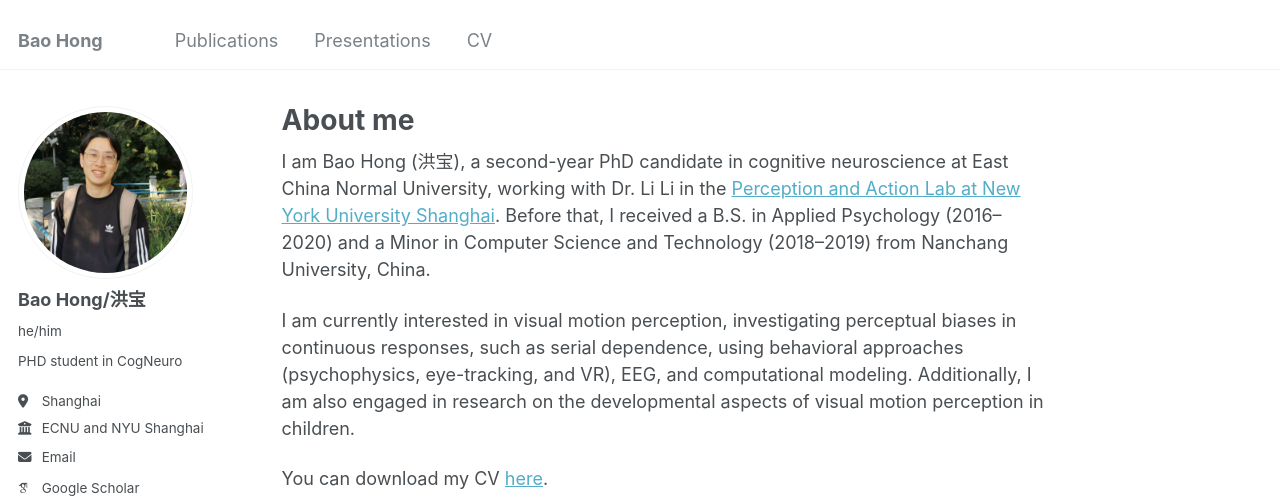
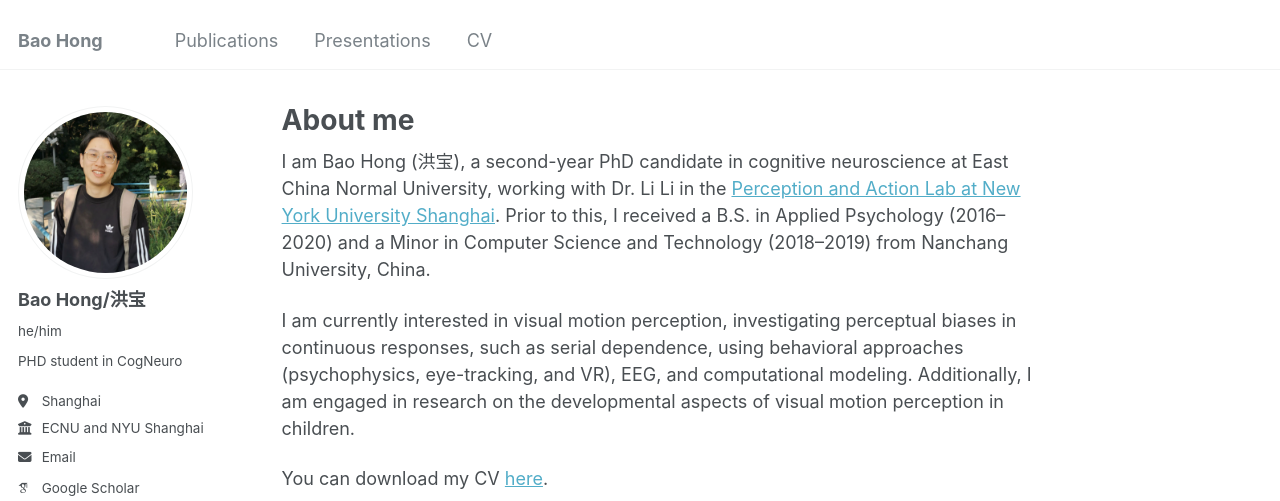
Before and after one commit to Bao-Hong/Bao-Hong.github.io, a Jekyll site: the page built from _pages/about.md, in a window 1280 px wide. Shown: the top 501 px of the page. Built offline with Jekyll 4.4.1, drawn with Linux system fonts in a browser that asks for light colours; some web fonts are replaced.

Commit message:
Initial committest

```diff
--- a/_pages/about.md
+++ b/_pages/about.md
@@ -6,8 +6,8 @@
   - /about/
   - /about.html
 ---
-I am Bao Hong (洪宝), a second-year PhD candidate in cognitive neuroscience at East China Normal University, working with Dr. Li Li in the [Perception and Action Lab at New York University Shanghai](https://wp.nyu.edu/perception_action_lab/). Before that, I received a B.S. in Applied Psychology (2016–2020) and a Minor in Computer Science and Technology (2018–2019) from Nanchang University, China.
+I am Bao Hong (洪宝), a second-year PhD candidate in cognitive neuroscience at East China Normal University, working with Dr. Li Li in the [Perception and Action Lab at New York University Shanghai](https://wp.nyu.edu/perception_action_lab/). Prior to this, I received a B.S. in Applied Psychology (2016–2020) and a Minor in Computer Science and Technology (2018–2019) from Nanchang University, China.
 
-I am currently interested in visual motion perception, investigating perceptual biases in continuous responses, such as serial dependence, using behavioral approaches (psychophysics, eye-tracking, and VR), EEG, and computational modeling. Additionally, I am also engaged in research on the developmental aspects of visual motion perception in children.
+I am currently interested in visual motion perception, investigating perceptual biases in continuous responses, such as serial dependence, using behavioral approaches (psychophysics, eye-tracking, and VR), EEG, and computational modeling. Additionally, I am engaged in research on the developmental aspects of visual motion perception in children.
 
 You can download my CV [here](http://baohong-paul.github.io/files/HongBao-CV-202406.pdf).
```
